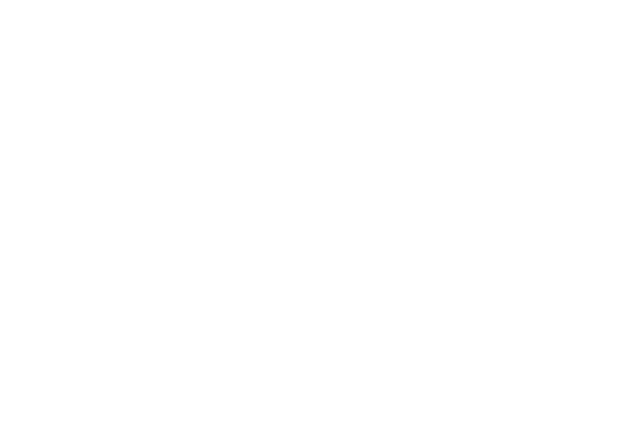
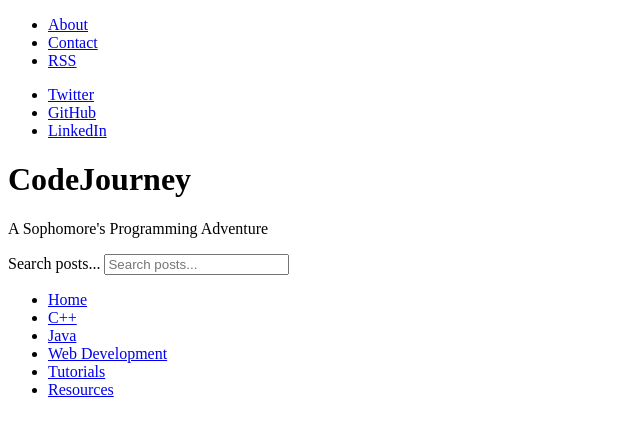
Before and after one commit to PipoyBabu/Simple-Blog-Page, a plain HTML site: page index.html in a window 1280 px wide. Shown: the whole page, without its empty margins (0-640 px from the left). Drawn offline with Linux system fonts and the light colour scheme.

Commit message:
Created the navigation bar along with its blog site title

```diff
--- a/index.html
+++ b/index.html
@@ -6,6 +6,42 @@
     <title>Document</title>
 </head>
 <body>
+    <header>
+  <nav aria-label="Top Navigation">
+    <ul>
+      <li><a href="/about">About</a></li>
+      <li><a href="/contact">Contact</a></li>
+      <li><a href="/rss">RSS</a></li>
+    </ul>
+    <ul>
+      <li><a href="https://twitter.com">Twitter</a></li>
+      <li><a href="https://github.com">GitHub</a></li>
+      <li><a href="https://linkedin.com">LinkedIn</a></li>
+    </ul>
+  </nav>
 
+  <div>
+    <hgroup>
+      <h1>CodeJourney</h1>
+      <p>A Sophomore's Programming Adventure</p>
+    </hgroup>
+
+    <form role="search">
+      <label for="search-posts" class="visually-hidden">Search posts...</label>
+      <input type="search" id="search-posts" placeholder="Search posts...">
+    </form>
+  </div>
+
+  <nav aria-label="Main Navigation">
+    <ul>
+      <li><a href="/">Home</a></li>
+      <li><a href="/cpp">C++</a></li>
+      <li><a href="/java">Java</a></li>
+      <li><a href="/web-dev">Web Development</a></li>
+      <li><a href="/tutorials">Tutorials</a></li>
+      <li><a href="/resources">Resources</a></li>
+    </ul>
+  </nav>
+</header>
 </body>
 </html>
```
